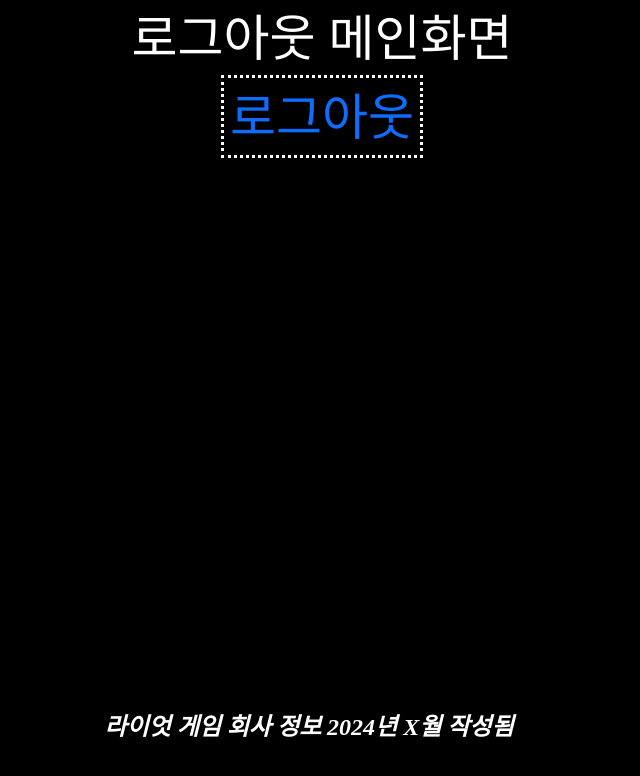
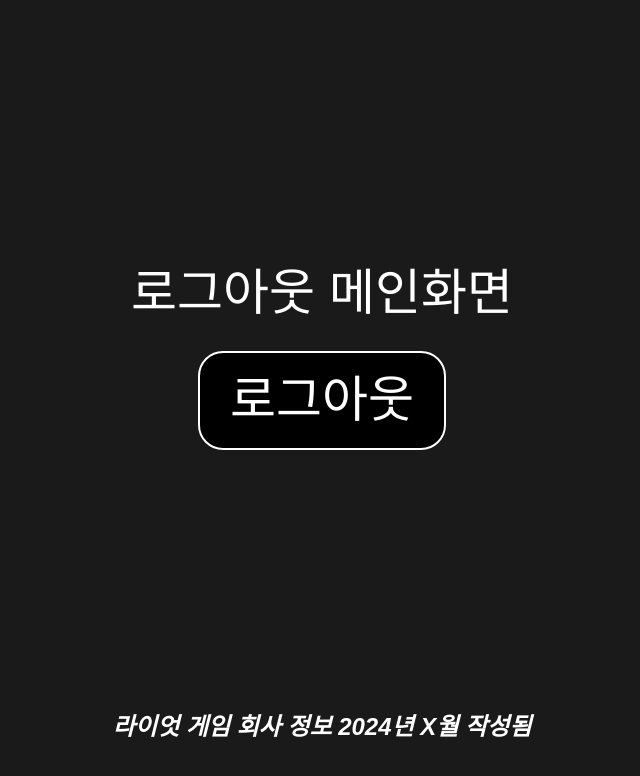
Before and after one commit to hsungzz/FinalProject, a plain HTML site: page 3.13 2주차/login/index_logout.html in a window 1280 px wide. Shown: the whole page, without its empty margins (318-958 px from the left). Drawn offline with nearby package versions, Linux system fonts and the light colour scheme.

Commit message:
Add files via upload

```diff
--- a/3.13 2주차/login/index_logout.html
+++ b/3.13 2주차/login/index_logout.html
@@ -22,43 +22,75 @@
     crossorigin="anonymous" referrerpolicy="no-referrer"></script>
   <title> LOL 메인화면 </title>
   <style>
-    table {
-      font-size: 20pt;
-      font-family: '';
+    body {
+      background-color: #1a1a1a;
       color: white;
+      font-family: 'Arial', sans-serif;
     }
 
-    a {
-      text-decoration-line: none;
-      /*   text-decoration-line: underline; */
-      /*   text-decoration-line: overline; */
-      /*   text-decoration-line: line-through; */
-      /*   text-decoration-line: underline line-through overline; */
+    .main-title {
+      font-size: 50px;
+      color: white;
+      text-align: center;
+      margin-top: 20%;
+    }
+
+    .logout-button {
+      display: flex;
+      justify-content: center;
+      margin-top: 20px;
+    }
+
+    .logout-button a {
+      color: white;
+      font-size: 50px;
+      background-color: black;
+      border: 2px solid white;
+      border-radius: 25px;
+      /* 둥근 모서리를 위해 추가 */
+      padding: 10px 30px;
+      text-decoration: none;
+      transition: 0.3s;
+    }
+
+    .logout-button a:hover {
+      background-color: white;
+      color: black;
+      border: 2px solid black;
+      /* hover 시 보더 색상 변경 */
+    }
+
+    .footer {
+      position: absolute;
+      bottom: 50px;
+      left: 50%;
+      transform: translateX(-50%);
+      text-align: center;
+    }
+
+    .footer h3 {
+      font-size: 24px;
+      font-weight: bold;
+      font-style: italic;
+      color: white;
+      font-family: '굴림', sans-serif;
     }
   </style>
 </head>
 
-<body style="background-color: black;" onload="init_logined();">
-
+<body onload="init_logined();">
   <div>
     <div>
-      <fr style="font-size: 50px; color: white; display: flex; justify-content: center; top: 20%;"> 로그아웃 메인화면</fr>
+      <p class="main-title">로그아웃 메인화면</p>
     </div>
-    <div style="display: flex ;justify-content: center;">
-      <button style="color: white; font-size: 50px; background-color: black; border: white; border-style: dotted;">
-        <a href="index.html">로그아웃</a>
-      </button>
+    <div class="logout-button">
+      <a href="index.html">로그아웃</a>
     </div>
   </div>
 
-  <div style=" position: absolute; bottom: 50px; left: 33%;">
-    <h3 style="font-size: 24px; font-weight: bold; font-style: italic; color: white; font-family: '굴림';">라이엇 게임 회사 정보
-      2024년 X월 작성됨 </h3>
+  <div class="footer">
+    <h3>라이엇 게임 회사 정보 2024년 X월 작성됨</h3>
   </div>
-
-
-
-
 </body>
 
 </html>
```
Also changed, not shown: 3.13 2주차/index.html (+5 -0 lines), 3.13 2주차/login/index_login.html (+6 -0 lines).
